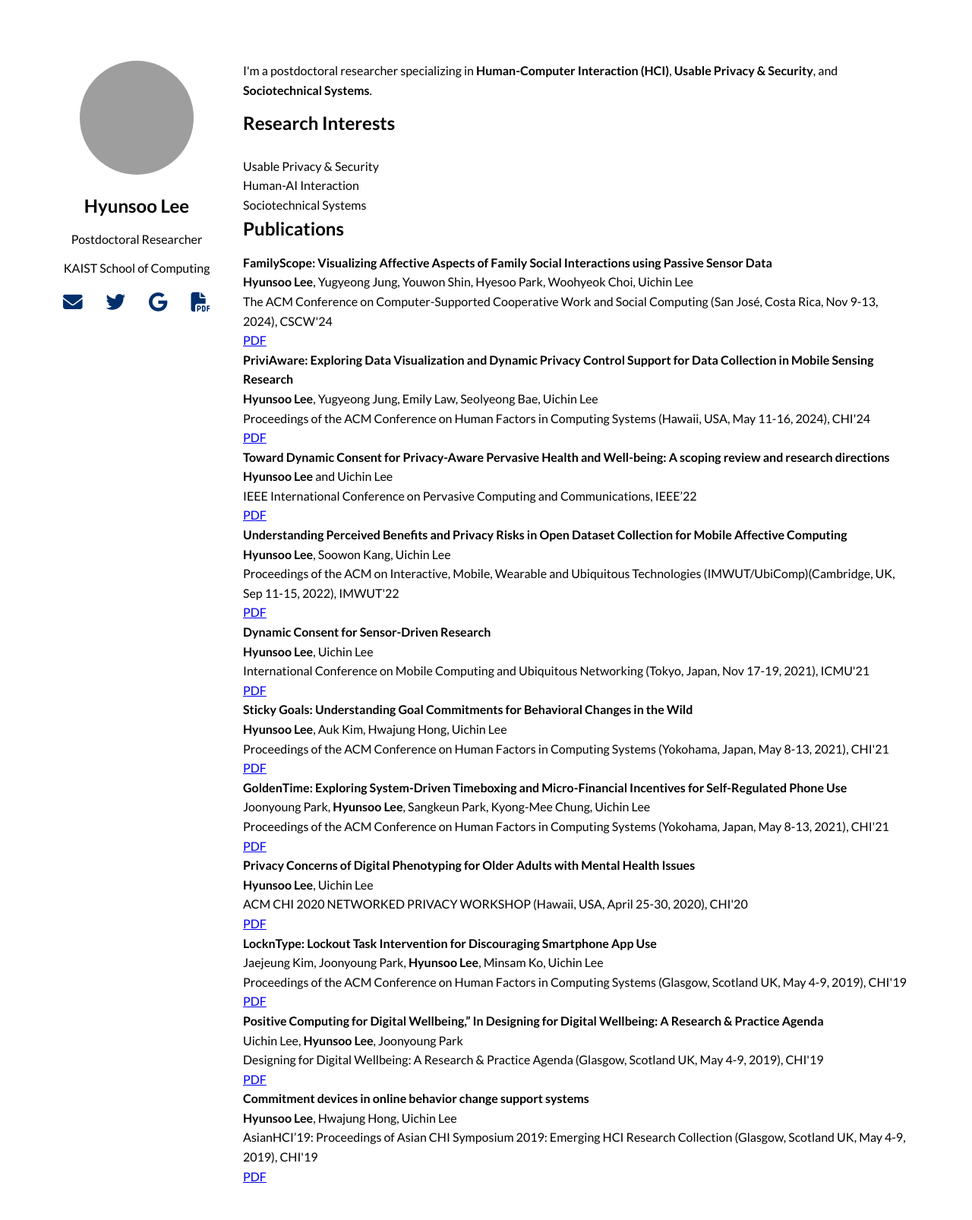
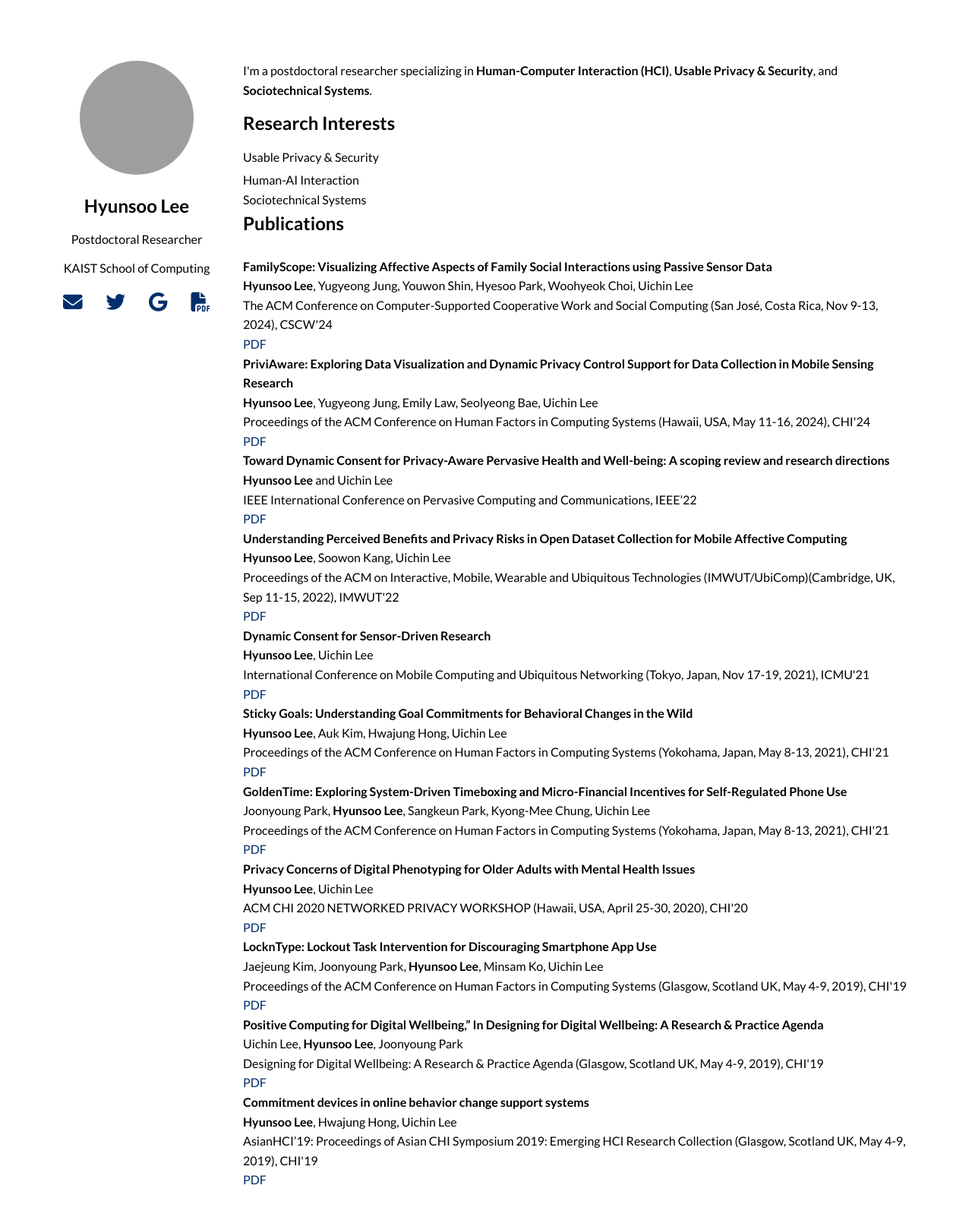
Before and after one commit to hslee90/hslee90.github.io, a Jekyll site: the page built from index.md, in a window 1280 px wide. Shown: the whole page at 76% size. Built offline with Jekyll 4.4.1, drawn with Linux system fonts in a browser that asks for light colours; nearby versions of some CDN libraries; grey boxes are pictures that could not be loaded.

Commit message:
Update style.css

```diff
--- a/assets/css/style.css
+++ b/assets/css/style.css
@@ -81,55 +81,44 @@
   margin-bottom: 12px;
 }
 
-/* 연구 관심사 섹션 스타일 */
-#research-interests {
-  margin-bottom: 24px; /* Research Interests 섹션과 다른 섹션 사이 간격 */
+/* publication 목록 스타일 */
+ul {
+  padding-left: 20px;
 }
 
-/* research interest 하위 항목들 */
-#research-interests div {
-  margin-bottom: 8px; /* 항목 간 간격 좁히기 */
-}
-
-/* 연구 관심사 항목 스타일 */
-#research-interests div span {
-  display: block;
-  font-size: 1rem;
-  color: #333;
-}
-
-/* Publication 섹션과 그 하위 항목 간격 조정 */
-.pub-block {
-  margin-bottom: 24px;
-  padding: 20px;
-  border: 1px solid #ddd;
-  border-radius: 12px;
-  background-color: #f9f9f9;
-  box-shadow: 0 2px 4px rgba(0, 0, 0, 0.1);
-}
-
-/* Publication 내 이름만 볼드체 */
-.pub-block span:first-child {
-  font-weight: bold;
-}
-
-/* Publication 제목과 날짜 간격 좁히기 */
-.pub-block span {
-  font-size: 0.9rem;
-  color: #555;
-  display: block;
-  margin-top: 8px; /* 날짜와 링크 간격 좁히기 */
-}
-
-/* 간격을 더 좁혀서 정보들을 한줄로 정렬 */
-.pub-block a {
-  font-size: 0.9rem;
-  color: #0073e6;
+/* 링크 스타일 */
+a {
+  color: #002F6C;
   text-decoration: none;
 }
 
-.pub-block a:hover {
+a:hover {
   text-decoration: underline;
+}
+
+/* Research Interests와 그 하위 항목 간격 좁히기 */
+#research-interests + div {
+  margin-top: 0.5rem; /* 간격 좁히기 */
+}
+
+#research-interests + div span {
+  display: block;
+  margin-bottom: 0.3rem; /* 각 항목 간격 좁히기 */
+}
+
+/* Publications과 하위 항목 간격 조정 */
+.pub-block {
+  margin-bottom: 1.5rem; /* 각 publication 간 간격 */
+}
+
+/* Research Interests와 Publications 구분자 간격 조정 */
+h2 + div {
+  margin-top: 1.5rem;
+}
+
+/* Publication 항목이 넘어갈 때 간격 늘리기 */
+.pub-block + .pub-block {
+  margin-top: 2rem; /* Publication 항목 간격 넓히기 */
 }
 
 /* 반응형 디자인: 모바일 */
```
